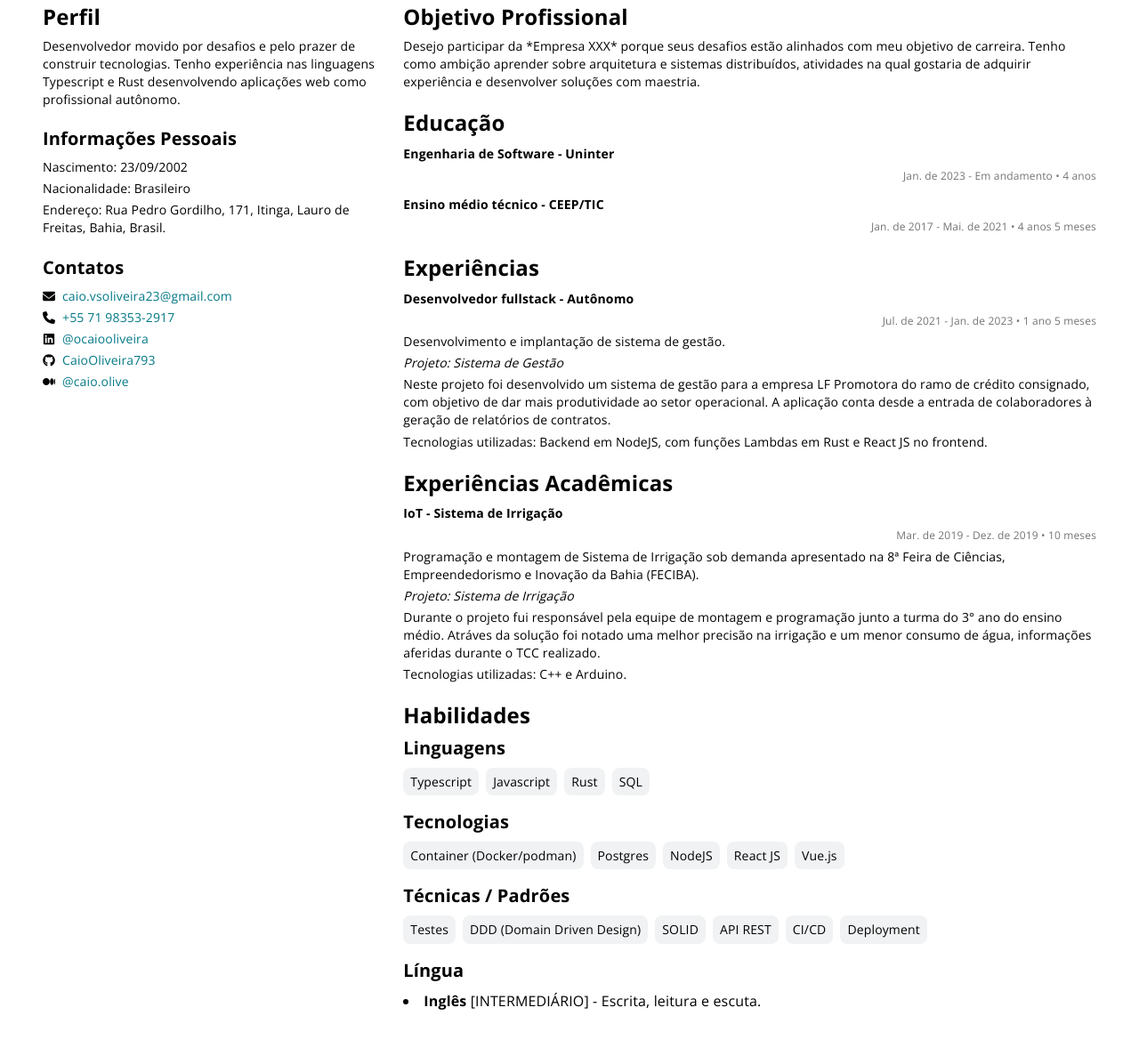
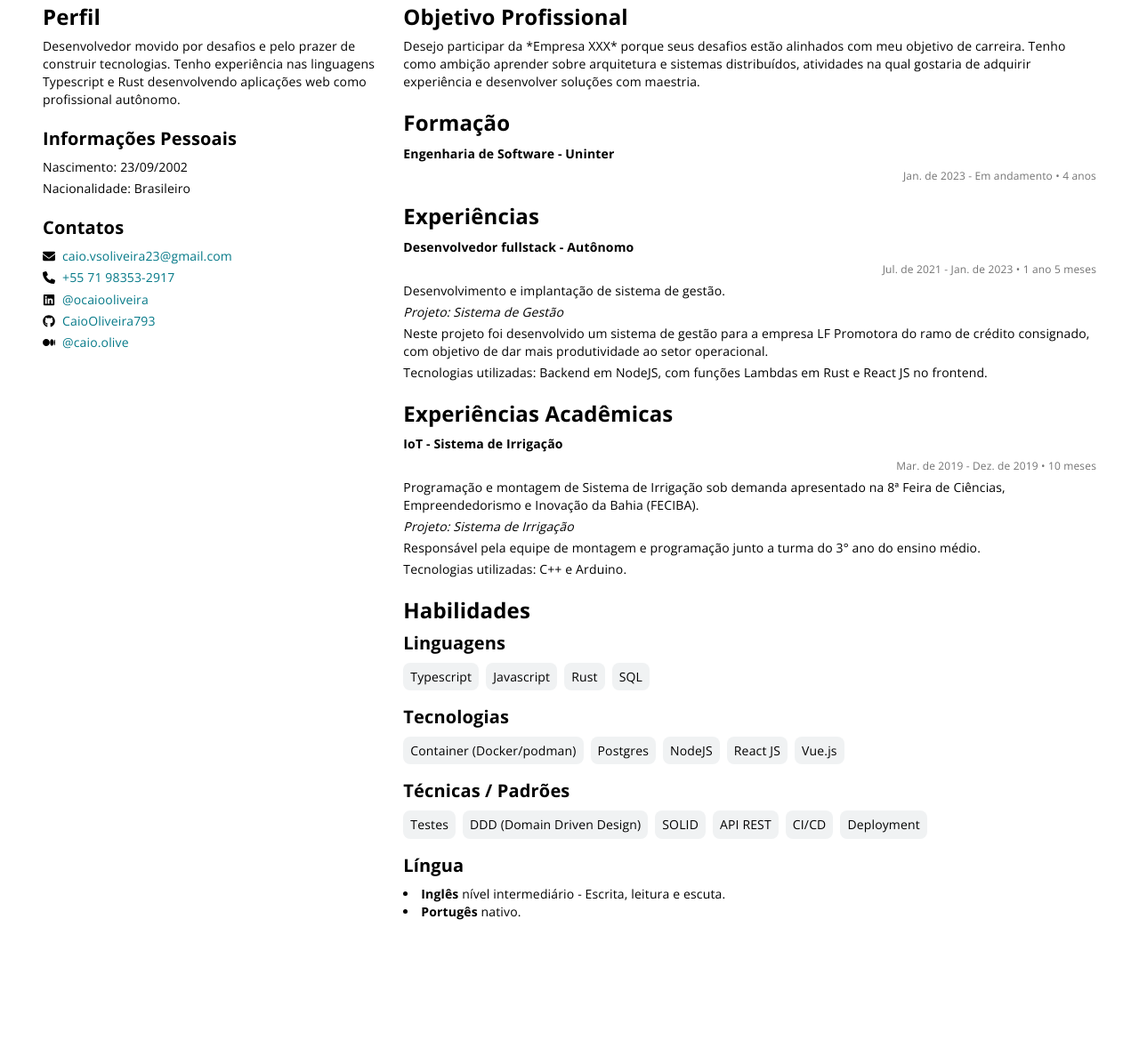
Before and after one commit to CaioOliveira793/CaioOliveira793, a plain HTML site: page index.html in a window 1280 px wide. Shown: the part 156-1325 px from the top of the page at 89% size. After the commit the page ends 1223 px from the top, so only its background shows below. Drawn offline with nearby package versions, Linux system fonts and the light colour scheme.

Commit message:
feat(curriculo): better language presentation

```diff
--- a/index.html
+++ b/index.html
@@ -226,7 +226,6 @@
 				<div class="personal_information_container body2">
 					<p>Nascimento: 23/09/2002</p>
 					<p>Nacionalidade: Brasileiro</p>
-					<p>Endereço: Rua Pedro Gordilho, 171, Itinga, Lauro de Freitas, Bahia, Brasil.</p>
 				</div>
 			</section>
 
@@ -280,15 +279,11 @@
 			</section>
 
 			<section id="education" class="topic_container">
-				<h5 class="topic heading5">Educação</h5>
+				<h5 class="topic heading5">Formação</h5>
 				<ul class="timeline_list">
 					<li class="timeline_item">
 						<strong class="timeline_item_title subtitle2">Engenharia de Software - Uninter</strong>
 						<p class="timeline_item_time caption">Jan. de 2023 - Em andamento &bull; 4 anos</p>
-					</li>
-					<li class="timeline_item">
-						<strong class="timeline_item_title subtitle2">Ensino médio técnico - CEEP/TIC</strong>
-						<p class="timeline_item_time caption">Jan. de 2017 - Mai. de 2021 &bull; 4 anos 5 meses</p>
 					</li>
 				</ul>
 			</section>
@@ -306,8 +301,7 @@
 							<p class="project_title">Projeto: Sistema de Gestão</p>
 							<p>
 								Neste projeto foi desenvolvido um sistema de gestão para a empresa LF Promotora do ramo de crédito
-								consignado, com objetivo de dar mais produtividade ao setor operacional. A aplicação conta desde a
-								entrada de colaboradores à geração de relatórios de contratos.
+								consignado, com objetivo de dar mais produtividade ao setor operacional.
 							</p>
 							<p>
 								Tecnologias utilizadas: Backend em NodeJS, com funções Lambdas em Rust e React JS no frontend.
@@ -332,10 +326,7 @@
 						<div class="project_container body2">
 							<p class="project_title">Projeto: Sistema de Irrigação</p>
 							<p>
-								Durante o projeto fui responsável pela equipe de montagem e programação junto a turma do 3° ano do
-								ensino médio.
-								Atráves da solução foi notado uma melhor precisão na irrigação e um menor consumo de água, informações
-								aferidas durante o TCC realizado.
+								Responsável pela equipe de montagem e programação junto a turma do 3° ano do ensino médio.
 							</p>
 							<p>Tecnologias utilizadas: C++ e Arduino.</p>
 						</div>
@@ -355,6 +346,7 @@
 							<li class="tag tag_medium">SQL</li>
 						</ul>
 					</div>
+
 					<div class="sub_topic_container">
 						<h6 class="sub_topic heading6">Tecnologias</h6>
 						<ul class="tag_list">
@@ -365,6 +357,7 @@
 							<li class="tag tag_medium">Vue.js</li>
 						</ul>
 					</div>
+
 					<div class="sub_topic_container">
 						<h6 class="sub_topic heading6">Técnicas / Padrões</h6>
 						<ul class="tag_list">
@@ -376,10 +369,16 @@
 							<li class="tag tag_medium">Deployment</li>
 						</ul>
 					</div>
+
 					<div class="sub_topic_container">
 						<h6 class="sub_topic heading6">Língua</h6>
-						<ul>
-							<li><strong class="font_weight_bold">Inglês</strong> [INTERMEDIÁRIO] - Escrita, leitura e escuta.</li>
+						<ul class="body2">
+							<li>
+								<strong class="font_weight_bold">Inglês</strong> nível intermediário - Escrita, leitura e escuta.
+							</li>
+							<li>
+								<strong class="font_weight_bold">Portugês</strong> nativo.
+							</li>
 						</ul>
 					</div>
 				</div>
```
